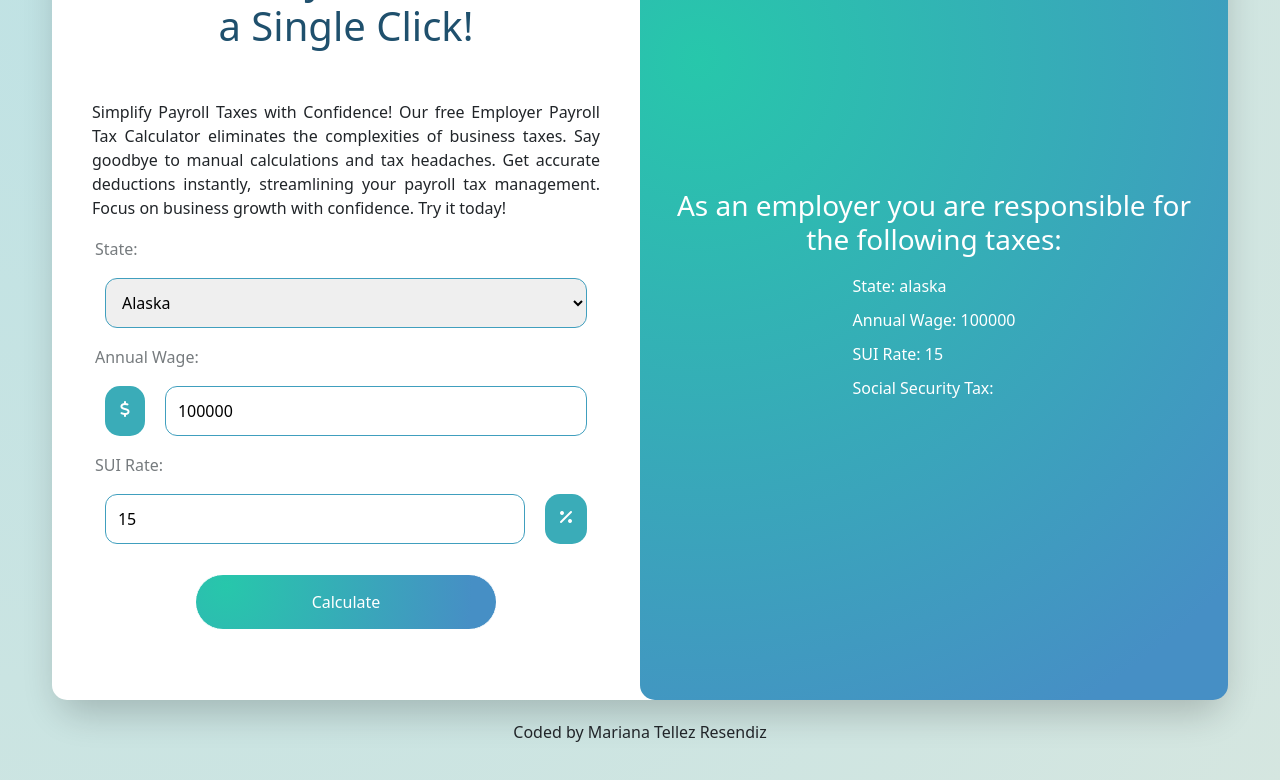
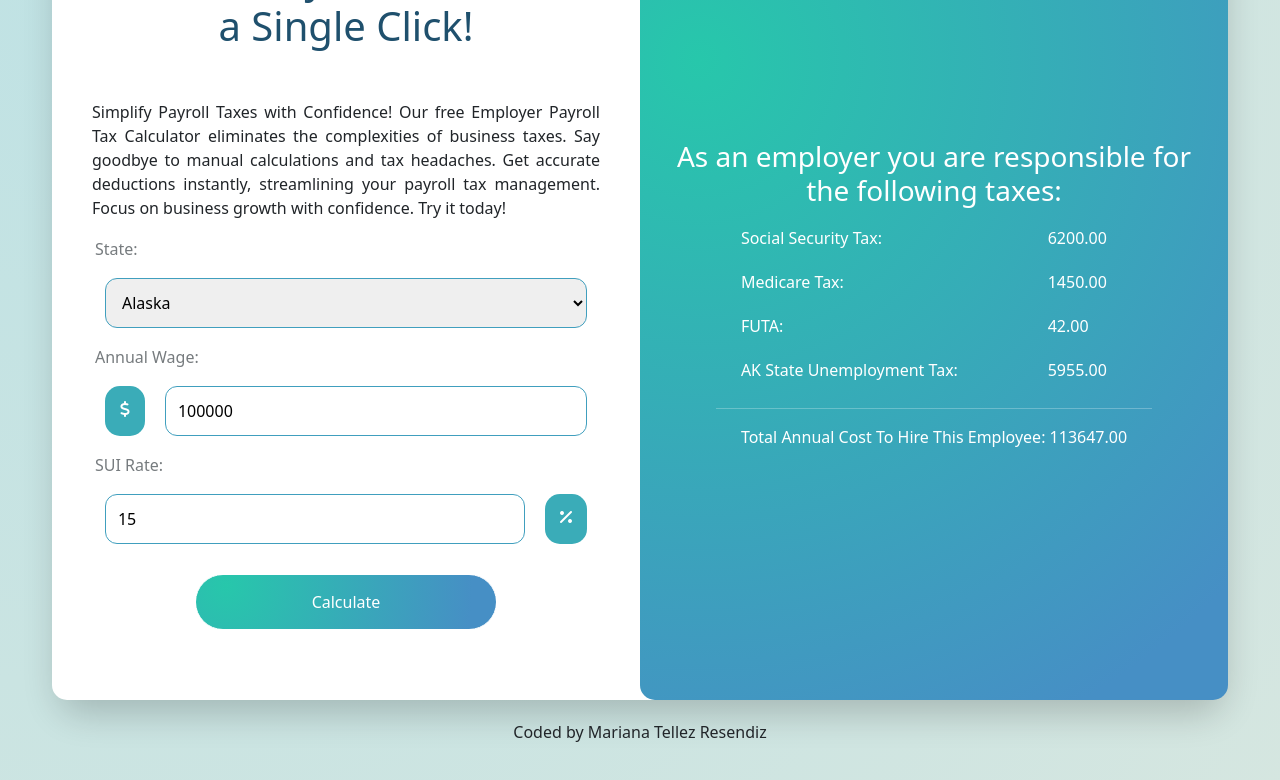
Before and after one commit to MarianaTellezR/employer-payroll-tax-calculator-mariana-tellez, a React (Create React App) app: page / in a window 1280 px wide. Both pictures are taken after a click on the input "Calculate". Shown: the part 224-1004 px from the top of the page. Built offline with nearby package versions, Linux system fonts and the light colour scheme.

Commit message:
Updated option to Alaska

```diff
--- a/src/Results.js
+++ b/src/Results.js
@@ -118,6 +118,34 @@ export default function Results(props) {
         <p>Total Annual Cost To Hire This Employee: {total} </p>
       </div>
     );
+  } else if (state === "alaska") {
+    SocialSecurityTax(wage);
+    MedicareTax(wage);
+    FutaTax(wage, 7000, 0.006);
+    UnemploymentTax(wage, 39700, sui);
+
+    let total = wage + ss_tax + m_tax + futa + unem_tax;
+    total = total.toFixed(2);
+
+    return (
+      <div className="Results">
+        <SocialMedicareFUTA
+          social={ss_tax.toFixed(2)}
+          medicare={m_tax.toFixed(2)}
+          futaa={futa.toFixed(2)}
+        />
+        <div className="row">
+          <div className="col-8">
+            <p>AK State Unemployment Tax: </p>
+          </div>
+          <div className="col-4">
+            <p>{unem_tax.toFixed(2)}</p>
+          </div>
+        </div>
+        <hr />
+        <p>Total Annual Cost To Hire This Employee: {total} </p>
+      </div>
+    );
   } else {
     return (
       <div className="Results">
```
